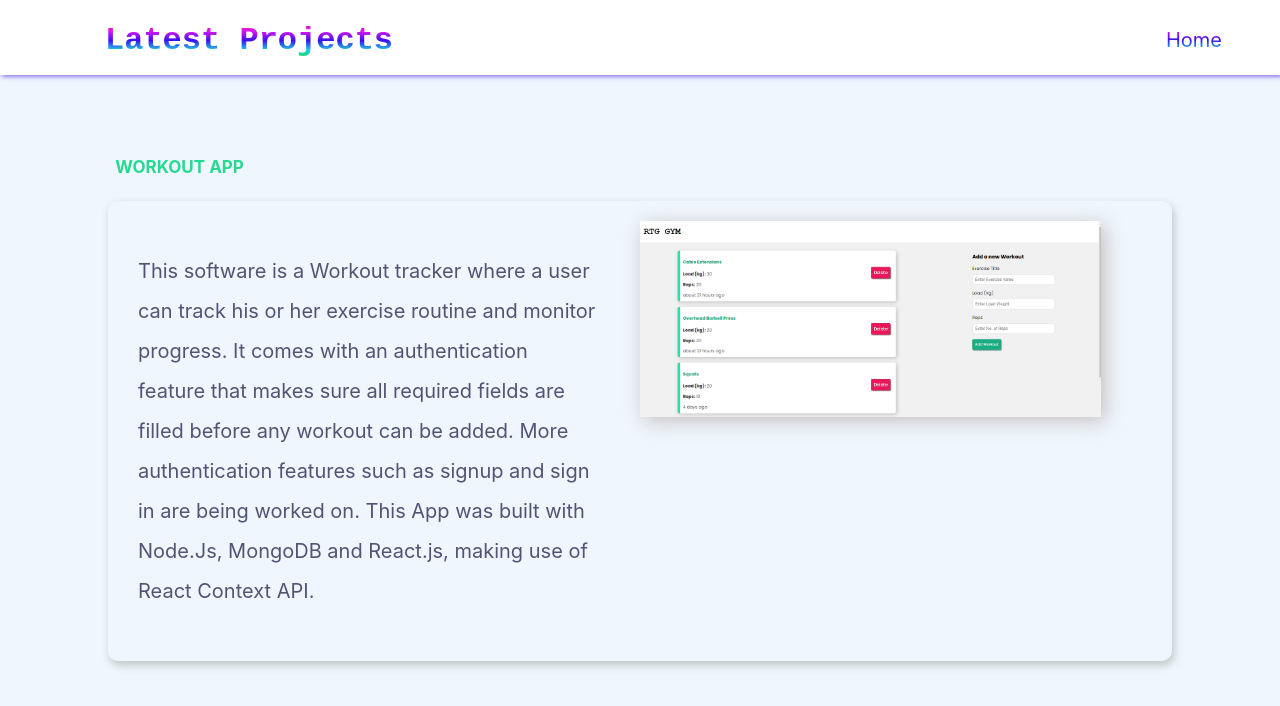
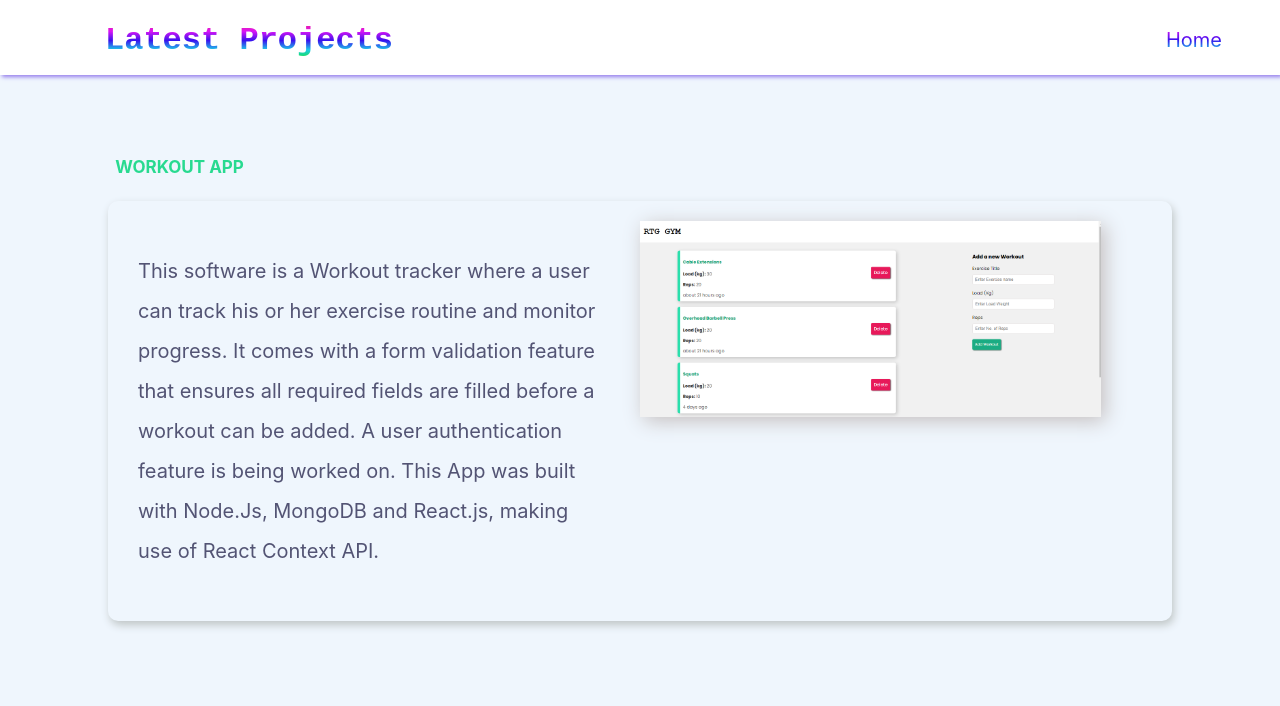
Before and after one commit to TICA-RTG/portfolio, a React (Create React App) app in the folder portfolio/: page /Projects in a window 1280 px wide. Shown: the top 706 px of the page. Built offline with nearby package versions, Linux system fonts and the light colour scheme.

Commit message:
rephrase project info

```diff
--- a/portfolio/src/component/Projects.jsx
+++ b/portfolio/src/component/Projects.jsx
@@ -15,9 +15,9 @@ const Projects = () => {
                 <div className="project-card">
                     <div className="project-description">
                     <p>This software is a Workout tracker where a user can track his or her
-                        exercise routine and monitor progress. It comes with an authentication
-                        feature that makes sure all required fields are filled before any workout
-                        can be added. More authentication features such as signup and sign in are being worked on.
+                        exercise routine and monitor progress. It comes with a form validation
+                        feature that ensures all required fields are filled before a workout
+                        can be added. A user authentication feature is being worked on.
                         This App was built with Node.Js, MongoDB and React.js, making use of React Context API.
                     </p>
                     </div>
```
